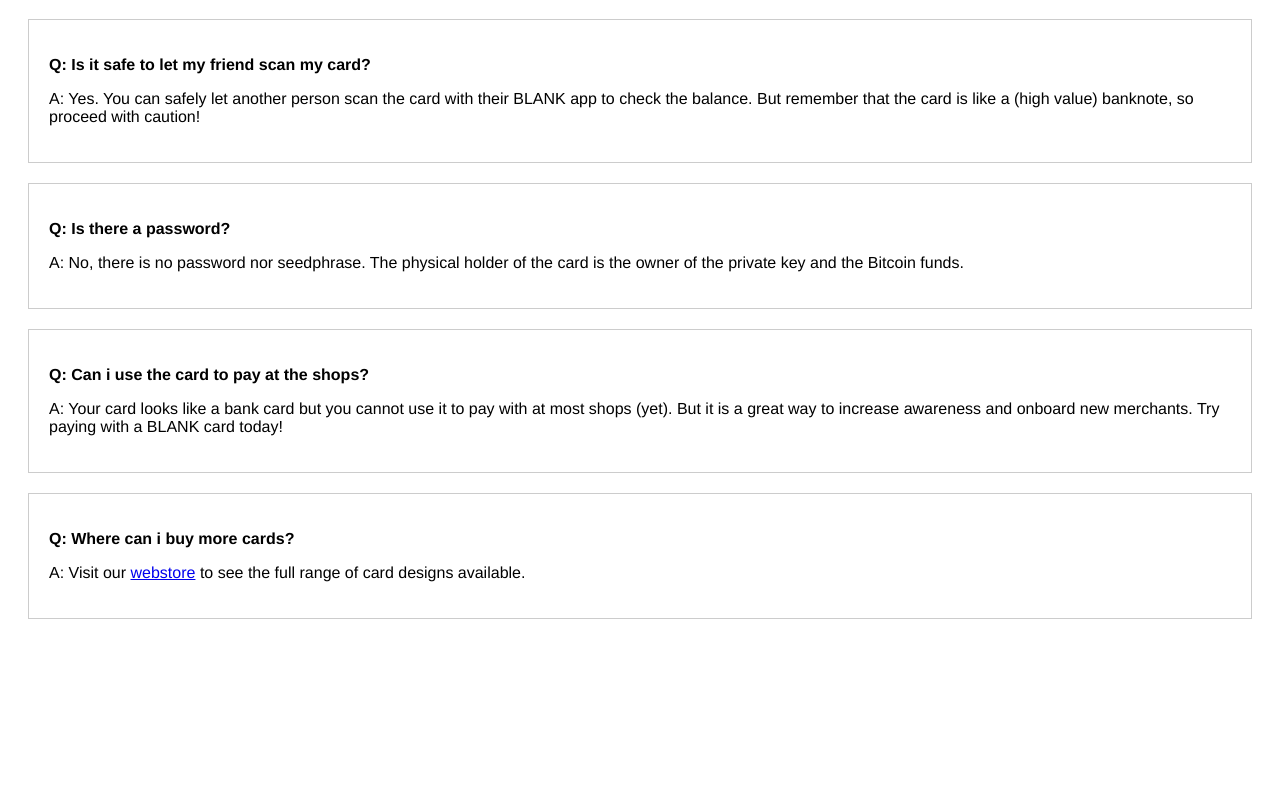
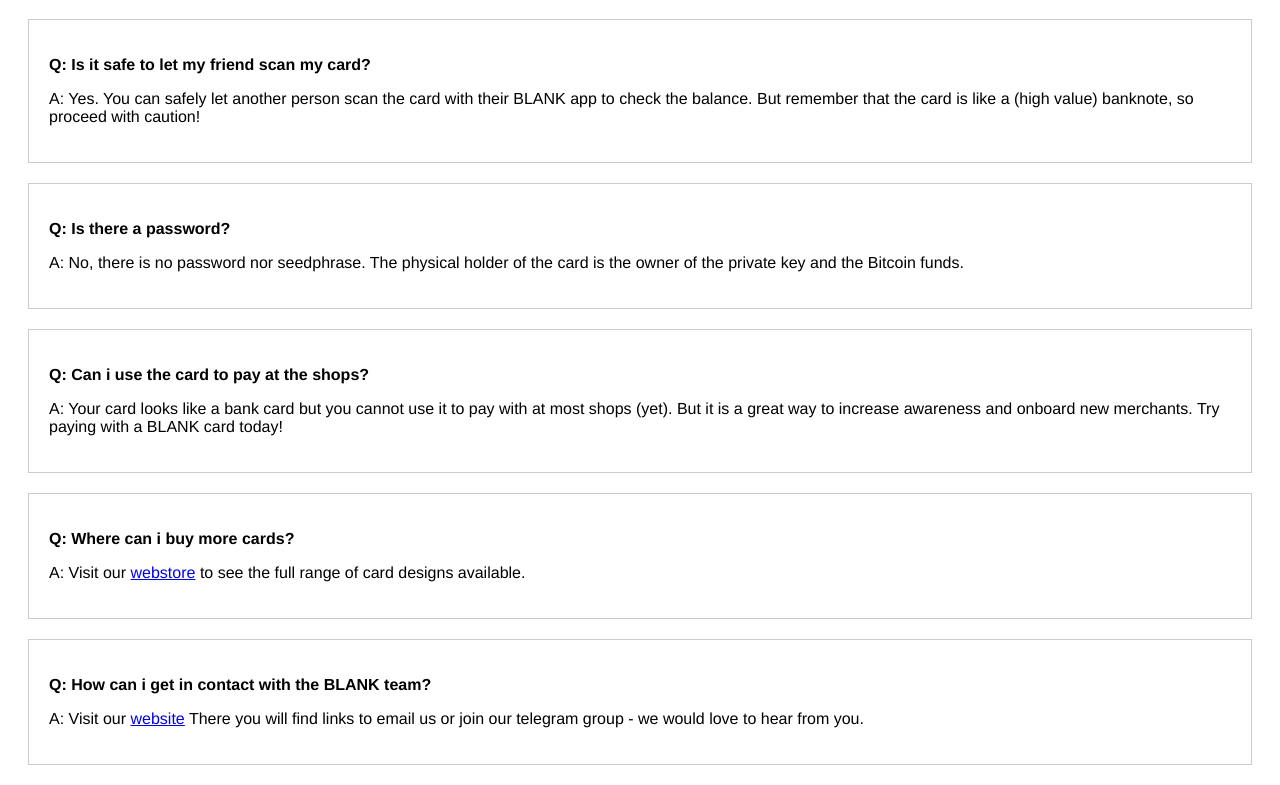
Before and after one commit to blankworker1/blankworks, a plain HTML site: page index.html in a window 1280 px wide. Shown: the part 2429-3214 px from the top of the page. Before the commit the page ends 3068 px from the top, so only its background shows below. Drawn offline with Linux system fonts and the light colour scheme.

Commit message:
Update index.html

```diff
--- a/index.html
+++ b/index.html
@@ -136,5 +136,12 @@
     <p>A: Visit our <a href="https://lns.lightningshops.io/apps/44w58cab73W2oTjrGo3ryDhQoeD4/pos">webstore</a> to see the full range of card designs available.</p>
 </div>
 
+<!-- FAQ Section 19 -->
+<div class="faq">
+    <p class="question">Q: How can i get in contact with the BLANK team?</p>
+    <p>A: Visit our <a href="https://blank.works">website</a> There you will find links to email us or join our telegram group - we would love to hear from you.
+ </p>
+</div>
+
 </body>
 </html>
```
